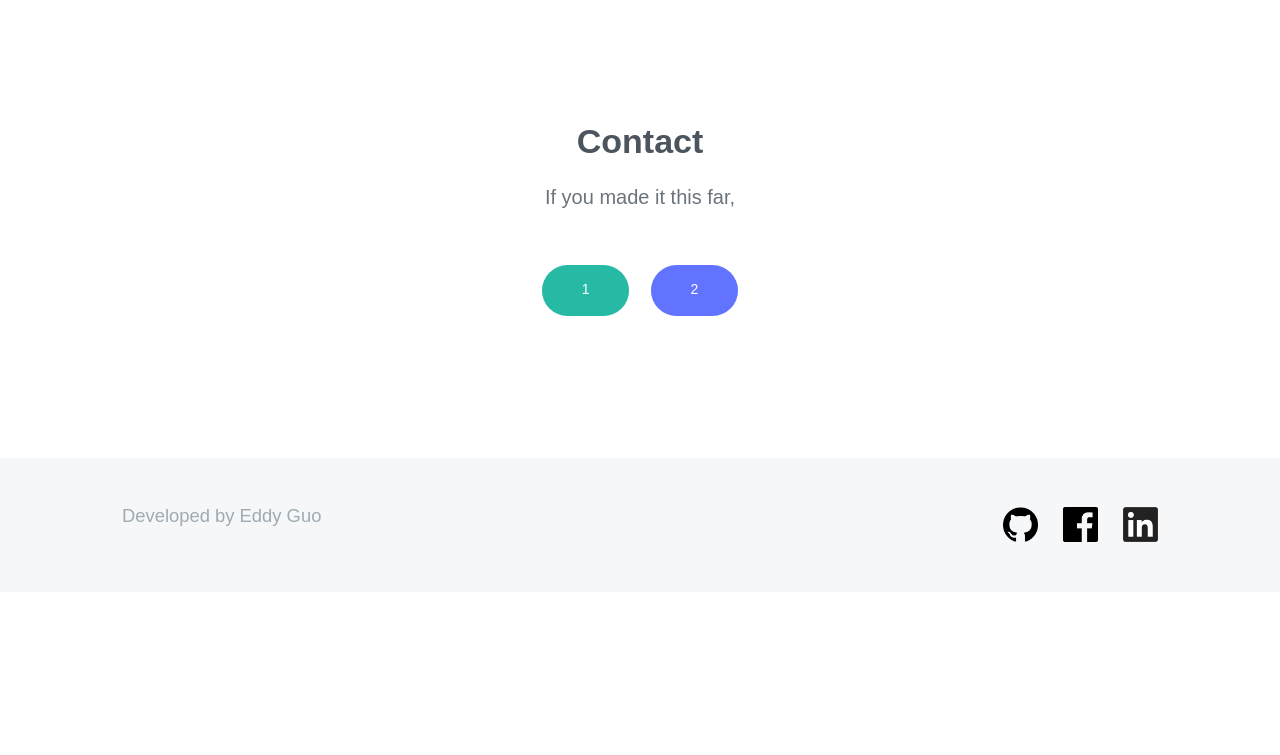
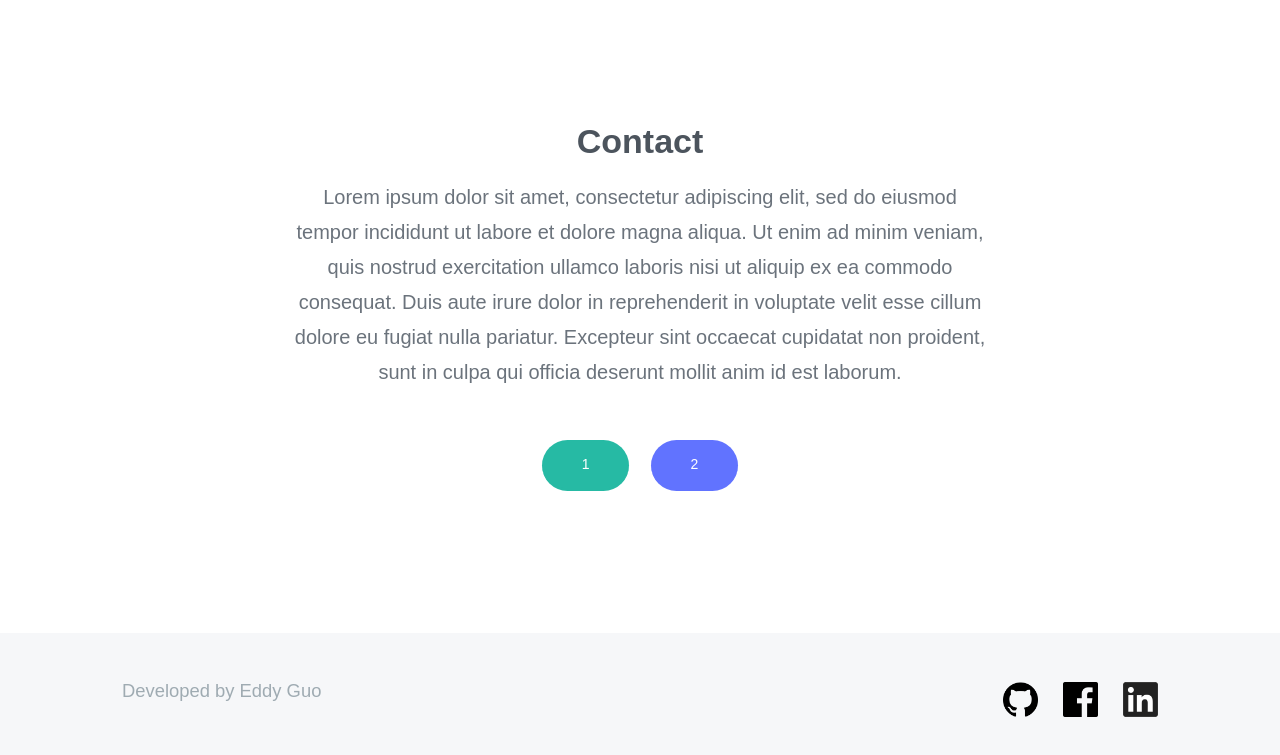
Before and after one commit to eddy-guo/eddy-guo.github.io, a plain HTML site: page index.html in a window 1280 px wide. Shown: the part 2413-3168 px from the top of the page. Before the commit the page ends 3005 px from the top, so only its background shows below. Drawn offline with Linux system fonts and the light colour scheme; a web font is replaced by a local one.

Commit message:
Add sample text to see paragraph format

```diff
--- a/index.html
+++ b/index.html
@@ -213,7 +213,10 @@
       <div class="content">
         <h2>Contact</h2>
         <p class="medium margin-bottom">
-          If you made it this far,
+          Lorem ipsum dolor sit amet, consectetur adipiscing elit, sed do eiusmod tempor incididunt ut labore et dolore magna aliqua.
+          Ut enim ad minim veniam, quis nostrud exercitation ullamco laboris nisi ut aliquip ex ea commodo consequat. Duis aute irure
+          dolor in reprehenderit in voluptate velit esse cillum dolore eu fugiat nulla pariatur. Excepteur sint occaecat cupidatat non
+          proident, sunt in culpa qui officia deserunt mollit anim id est laborum.
         </p>
         <div class="cta-container">
           <button class="cyan">1</button>
```
